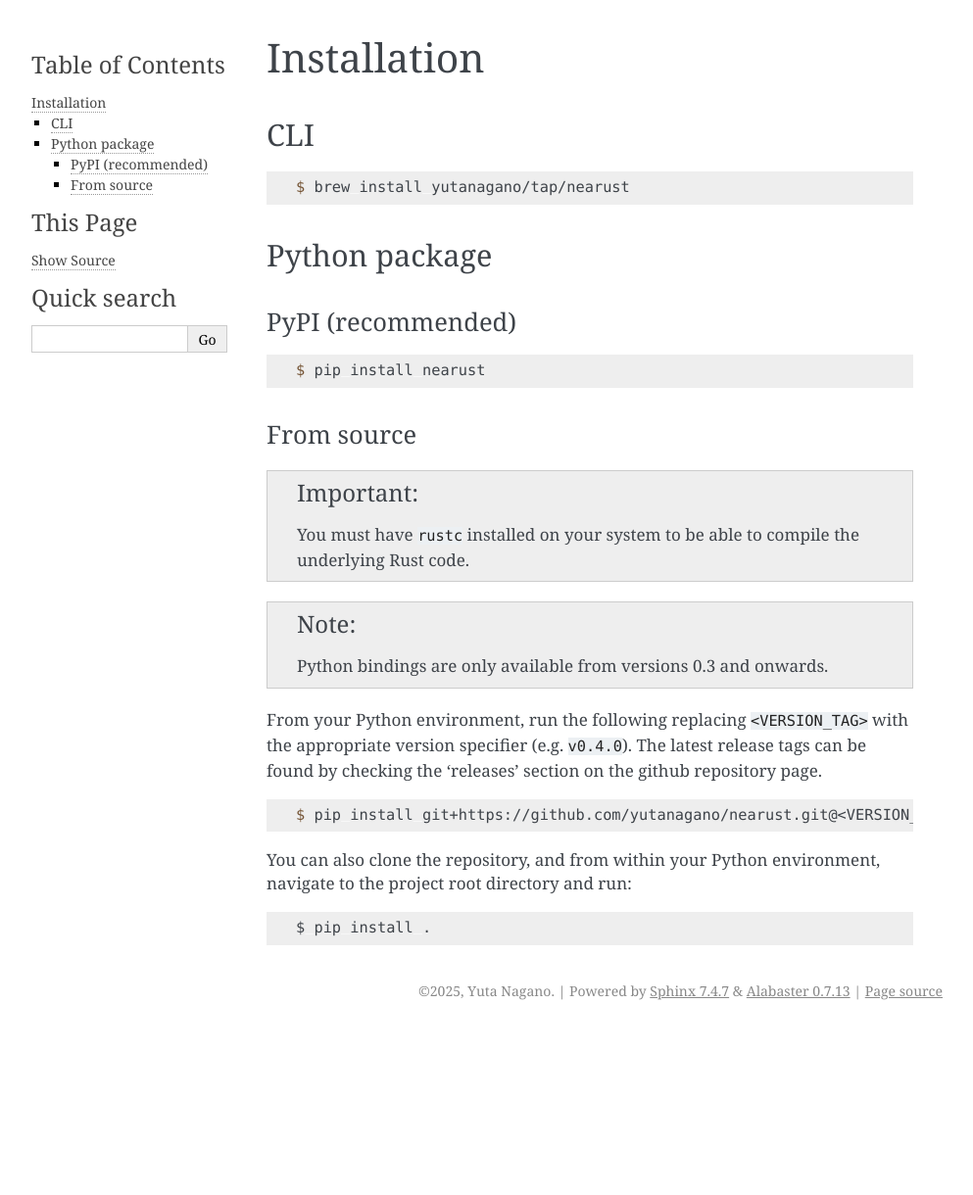
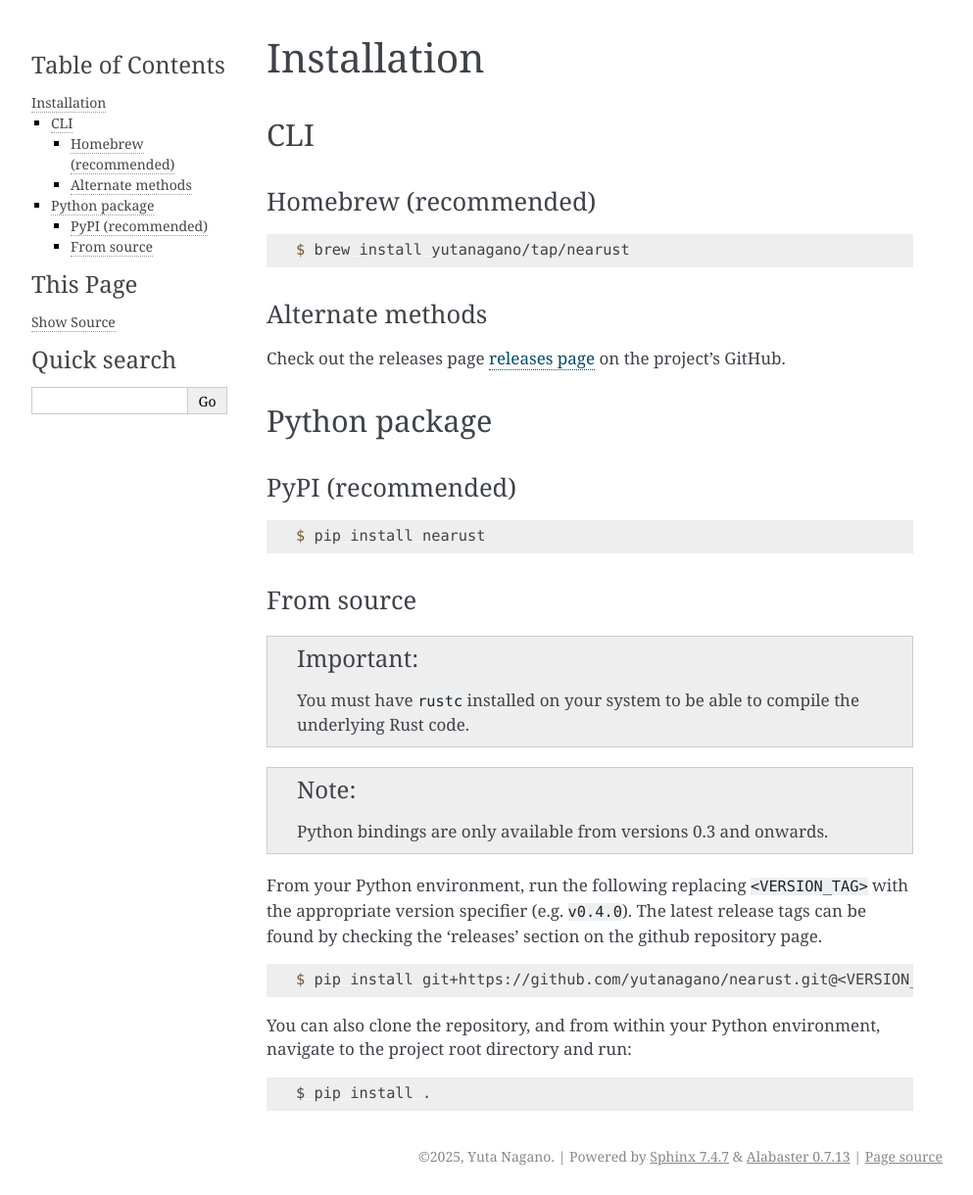
Before and after one commit to yutanagano/nearust, a Sphinx documentation site: the page built from docs/source/install.rst, in a window 1280 px wide. Shown: the whole page at 98% size, without its empty margins (148-1141 px from the left). Built offline with Sphinx 7.4.7, drawn with Linux system fonts in a browser that asks for light colours; before the commit the page ends 1051 px from its top, so only the background shows below that.

```diff
--- a/docs/source/install.rst
+++ b/docs/source/install.rst
@@ -4,9 +4,18 @@
 CLI
 ---
 
+Homebrew (recommended)
+......................
+
 .. code-block:: console
 
    $ brew install yutanagano/tap/nearust
+
+Alternate methods
+.................
+
+Check out the releases page `releases page
+<https://github.com/yutanagano/nearust/releases>`_ on the project's GitHub.
 
 Python package
 --------------
```
Also changed, not shown: 1 other file.
